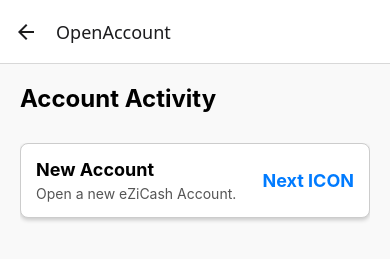
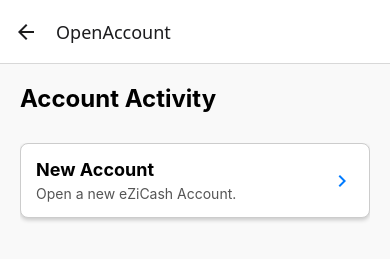
Before and after one commit to Crispkreme/project-ezi-cash-app, a React Native app in the folder frontend/: screen /OpenAccount in a window 390 px wide. Shown: the top 259 px of the page. Built offline with nearby package versions, Linux system fonts and the light colour scheme.

Commit message:
Update OpenAccount.js

```diff
--- a/frontend/app/pages/auth/OpenAccount.js
+++ b/frontend/app/pages/auth/OpenAccount.js
@@ -7,6 +7,7 @@
     StyleSheet,
 } from "react-native";
 import { useNavigation } from "@react-navigation/native";
+import MaterialIcons from "react-native-vector-icons/MaterialIcons";
 
 const OpenAccount = () => {
     const navigation = useNavigation();
@@ -34,7 +35,12 @@
                                 Open a new eZiCash Account.
                             </Text>
                         </View>
-            <Text style={styles.buttonIcon}>Next ICON</Text>
+                        <MaterialIcons
+                            name="navigate-next"
+                            size={24}
+                            color="#007BFF"
+                            style={styles.buttonIcon}
+                        />
                     </View>
                 </TouchableOpacity>
             </ScrollView>
@@ -77,12 +83,11 @@
         marginBottom: 20,
         borderWidth: 1,
         borderColor: "#ccc",
-    // Drop Shadow
         shadowColor: "#000",
         shadowOffset: { width: 0, height: 2 },
         shadowOpacity: 0.2,
         shadowRadius: 4,
-    elevation: 5, // For Android
+        elevation: 5,
     },
     buttonContent: {
         flexDirection: "row",
@@ -102,9 +107,7 @@
         color: "#555",
     },
     buttonIcon: {
-    fontSize: 18,
-    color: "#007BFF",
-    fontWeight: "bold",
+        marginLeft: 10,
     },
     footer: {
         marginTop: 20,
```
Lines whose indentation alone changed are shown as unchanged.
